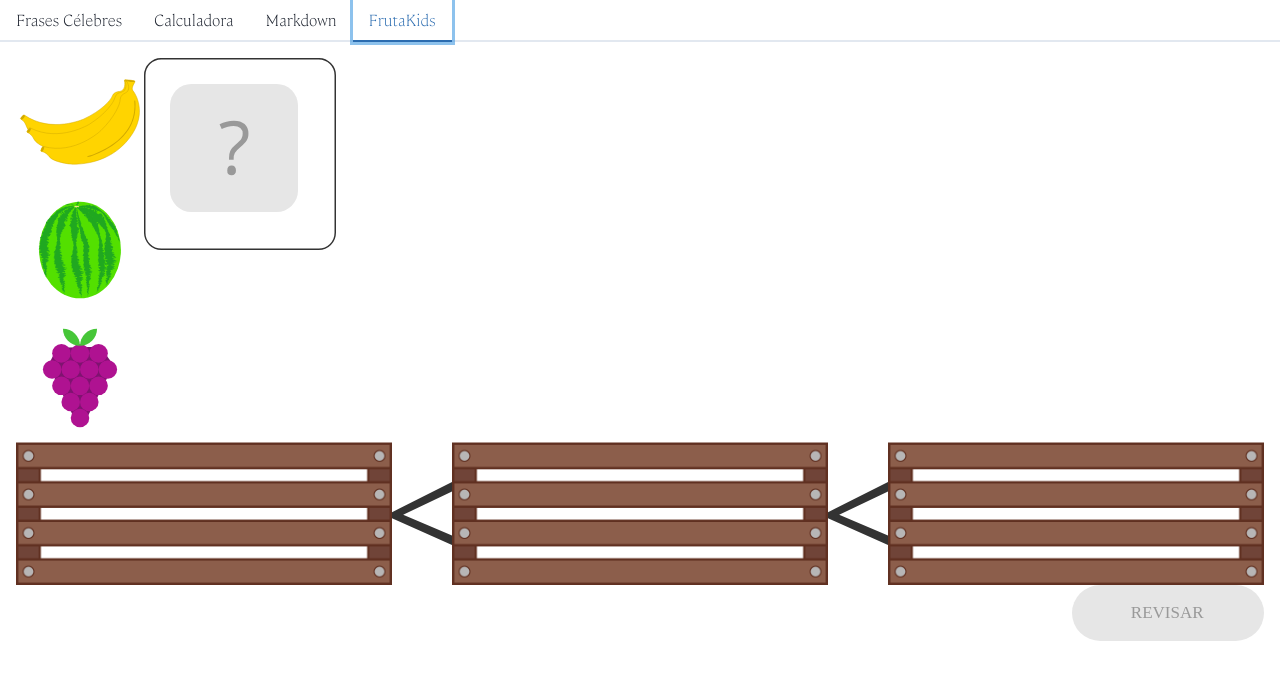
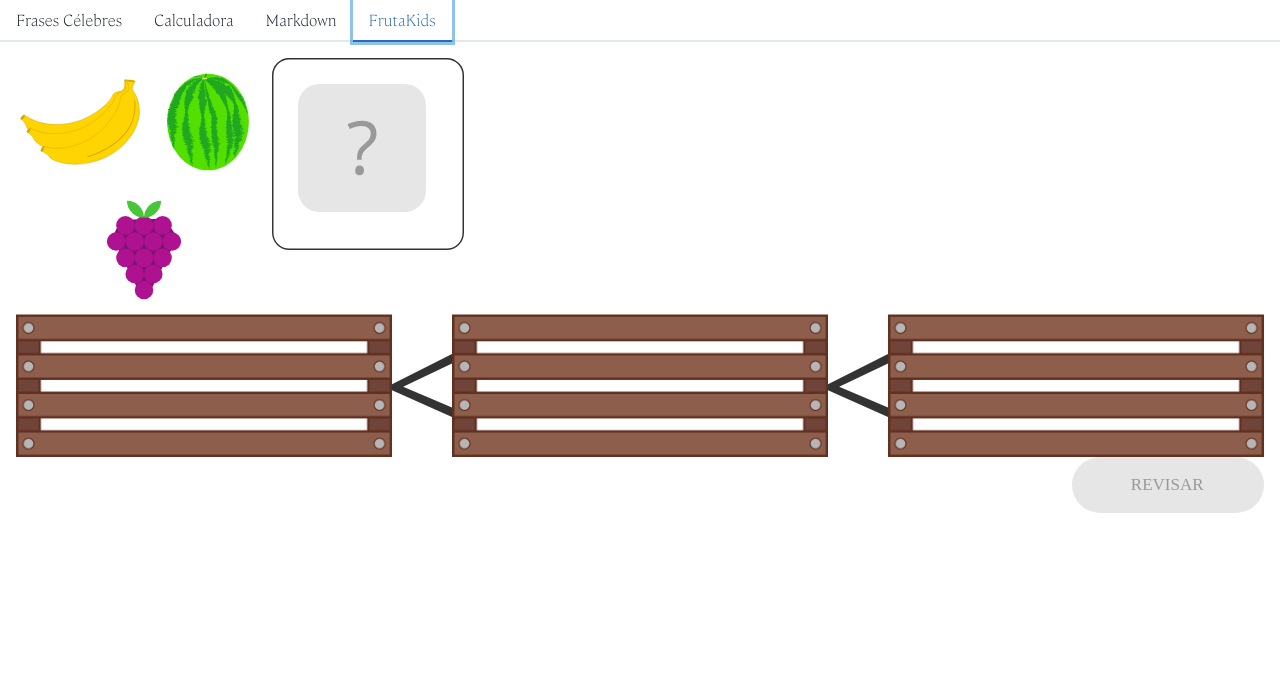
Before and after one commit to gnietto/usestate, a React (Vite) app: page / in a window 1280 px wide. Both pictures are taken after a click on the tab "FrutaKids". Shown: the top 680 px of the page. Built offline with nearby package versions, Linux system fonts and the light colour scheme.

Commit message:
Dispone imágenes de frutas triangularmente

```diff
--- a/src/FrutasAleatorias.tsx
+++ b/src/FrutasAleatorias.tsx
@@ -1,11 +1,15 @@
-import { Box, Image } from '@chakra-ui/react';
+import { Box, Flex, Image } from '@chakra-ui/react';
 
 export default function FrutasAleatorias(props: any) {
   return (
     <Box>
-      <Image src={props.fruta1} w={props.anchoFrutas} />
-      <Image src={props.fruta2} w={props.anchoFrutas} />
-      <Image src={props.fruta3} w={props.anchoFrutas} />
+      <Flex>
+        <Image src={props.fruta1} w={props.anchoFrutas} />
+        <Image src={props.fruta2} w={props.anchoFrutas} />
+      </Flex>
+      <Flex justifyContent="center">
+        <Image src={props.fruta3} w={props.anchoFrutas} />
+      </Flex>
     </Box>
   );
 }
```
